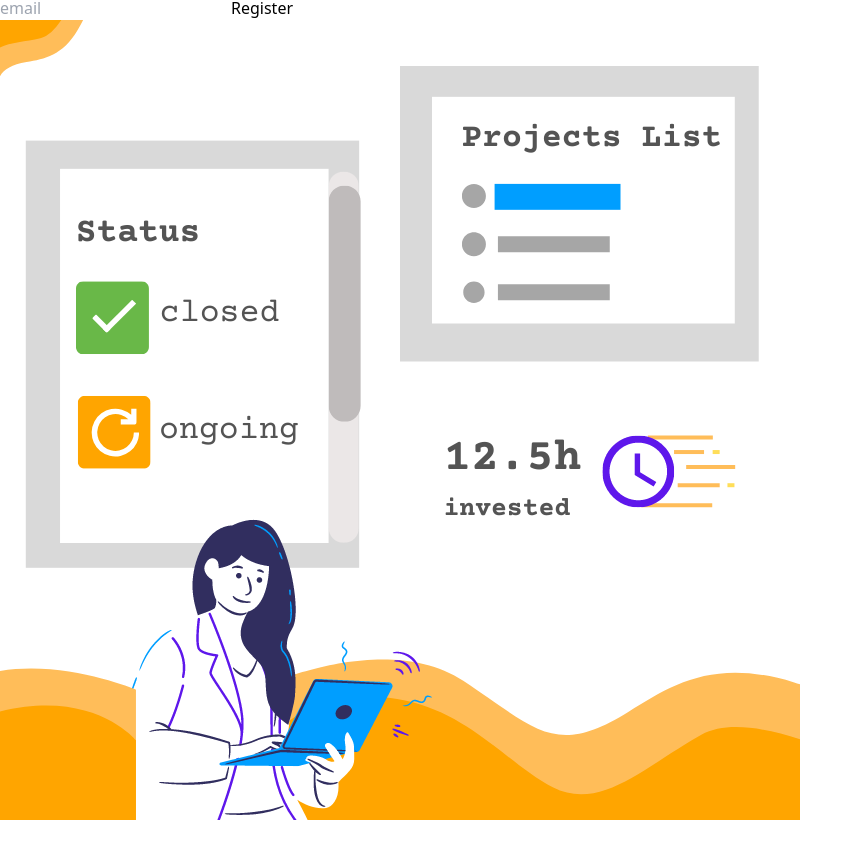
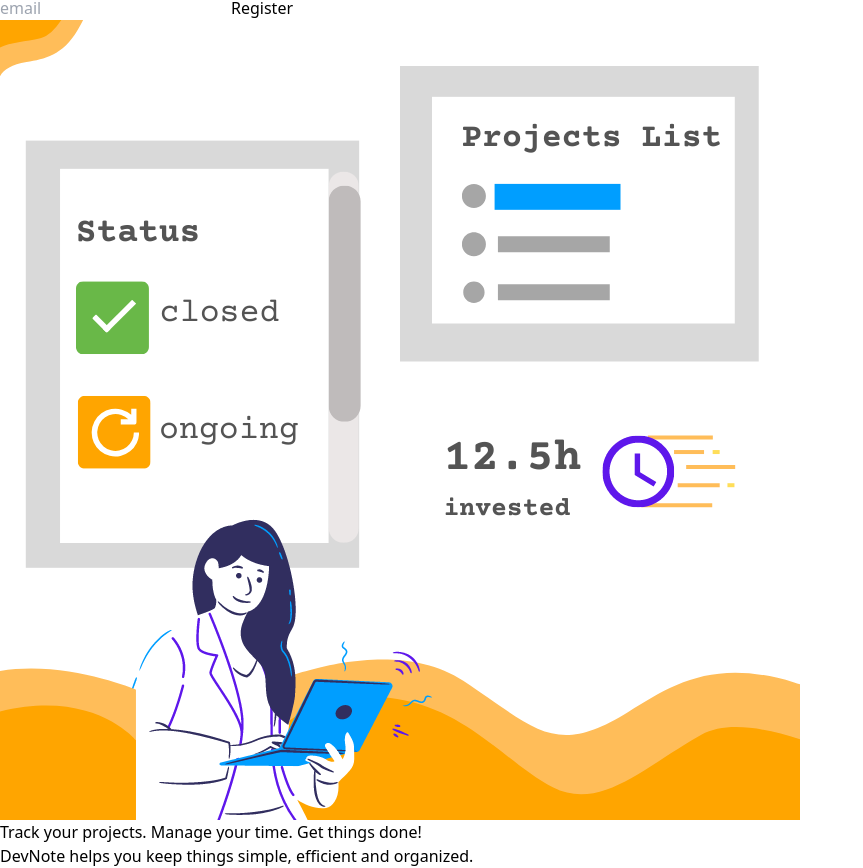
Before and after one commit to edukaki/devlist, a React (Create React App) app: page / in a window 1280 px wide. Shown: the part 124-992 px from the top of the page, without its empty margins (0-863 px from the left). Before the commit the page ends 944 px from the top, so only its background shows below. Built offline with nearby package versions, Linux system fonts and the light colour scheme; no server answers.

Commit message:
feat(home): add title and subtitle for benefits

```diff
--- a/src/pages/Home/index.jsx
+++ b/src/pages/Home/index.jsx
@@ -16,6 +16,13 @@ const Home = () => {
                     <img src={heroImageHome} alt="decorative Devnote features"/>
                 </div>
             </section>
+
+            <section>
+                <div>
+                    <h2>Track your <span>projects</span>. Manage your <span>time</span>. Get things <span>done</span>!</h2>
+                    <p>DevNote helps you keep things simple, efficient and organized.</p>
+                </div>
+            </section>
         </main>
     )
 }
```
